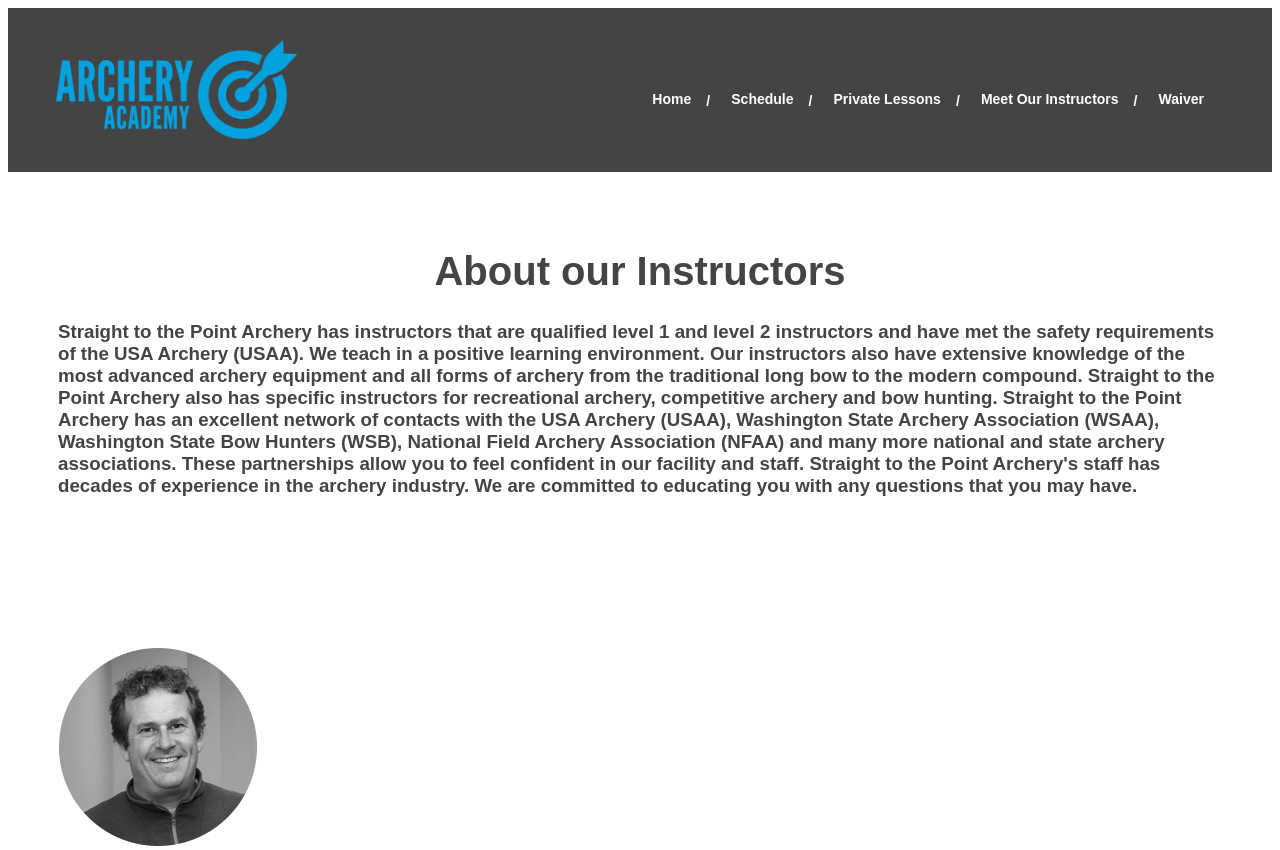
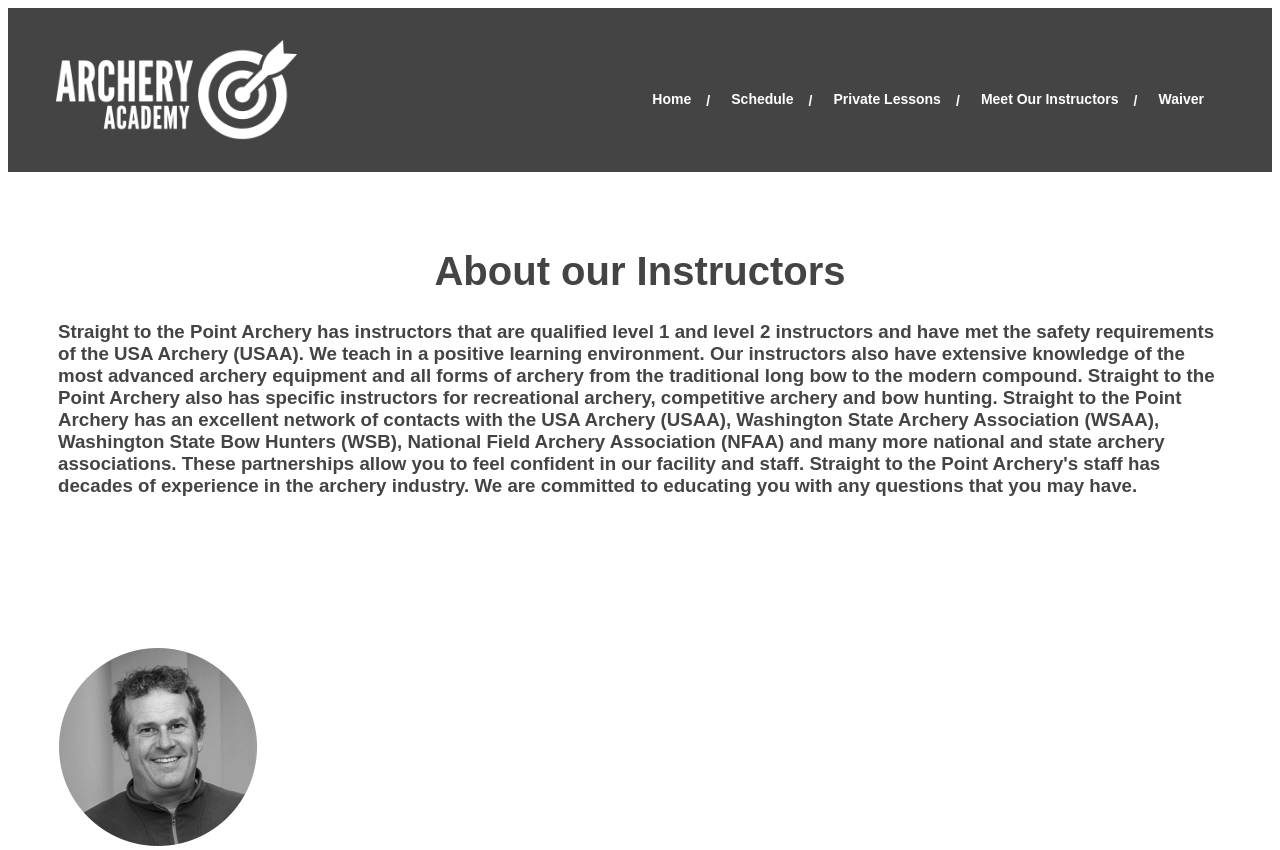
Before and after one commit to wpeel0820/assignment-7, a plain HTML site: page instructor.html in a window 1280 px wide. Shown: the top 850 px of the page. Drawn offline with Linux system fonts and the light colour scheme.

Commit message:
Add files via upload

```diff
--- a/instructor.html
+++ b/instructor.html
@@ -8,7 +8,7 @@
     <body>
         <header>
             <nav class="main-nav">
-                <img class="top-logo" src="./images/archeryAcademy-logo-color.png" alt="straight to the point logo">
+                <img class="top-logo" src="./images/archeryAcademy-logo-white.png" alt="straight to the point logo">
                 <ul>
                     <li><a href="#">Waiver</a></li>
                     <li><a href="instructor.html">Meet Our Instructors</a></li>
```
Also changed, not shown: index.html (+3 -2 lines).
